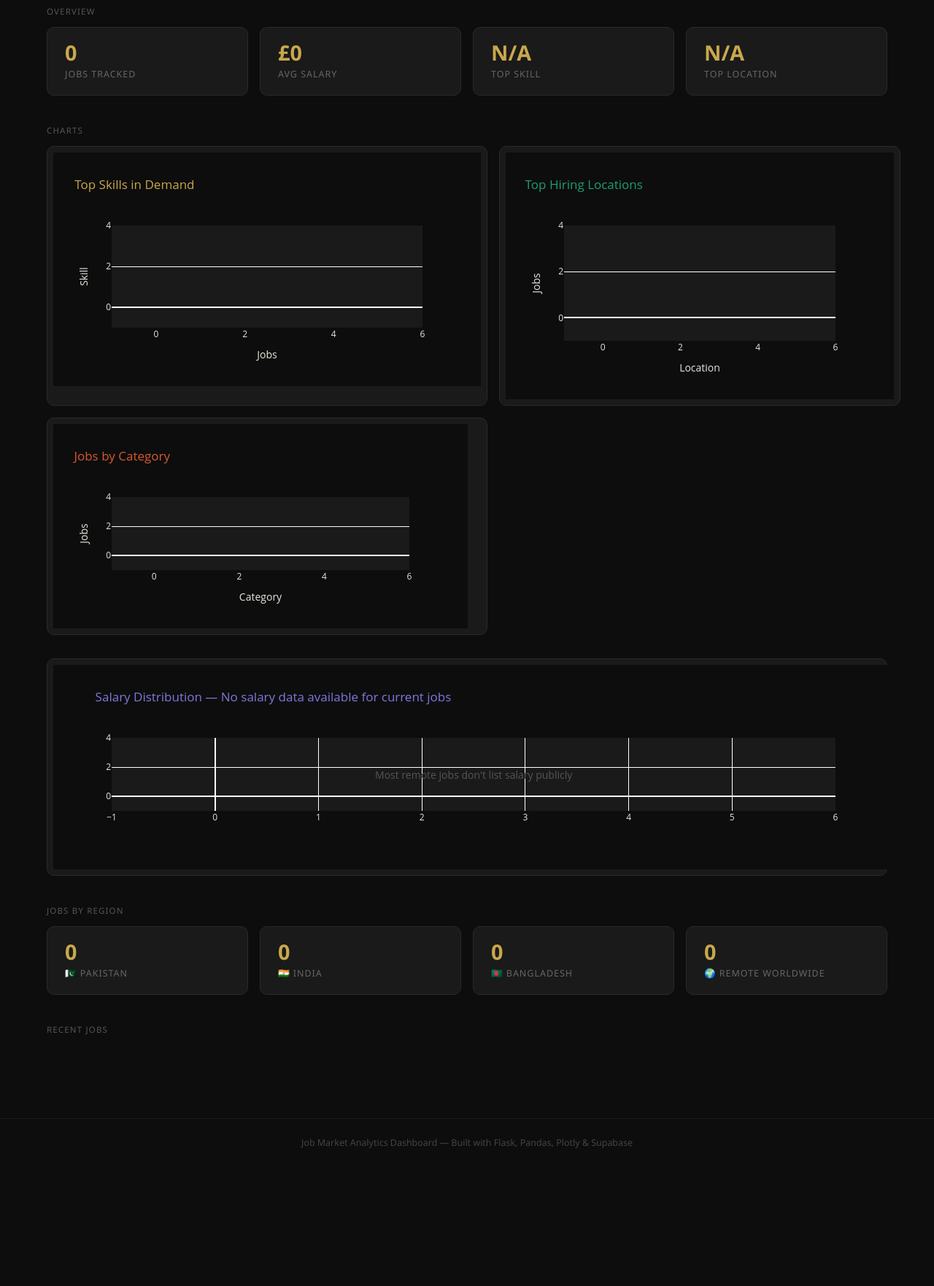
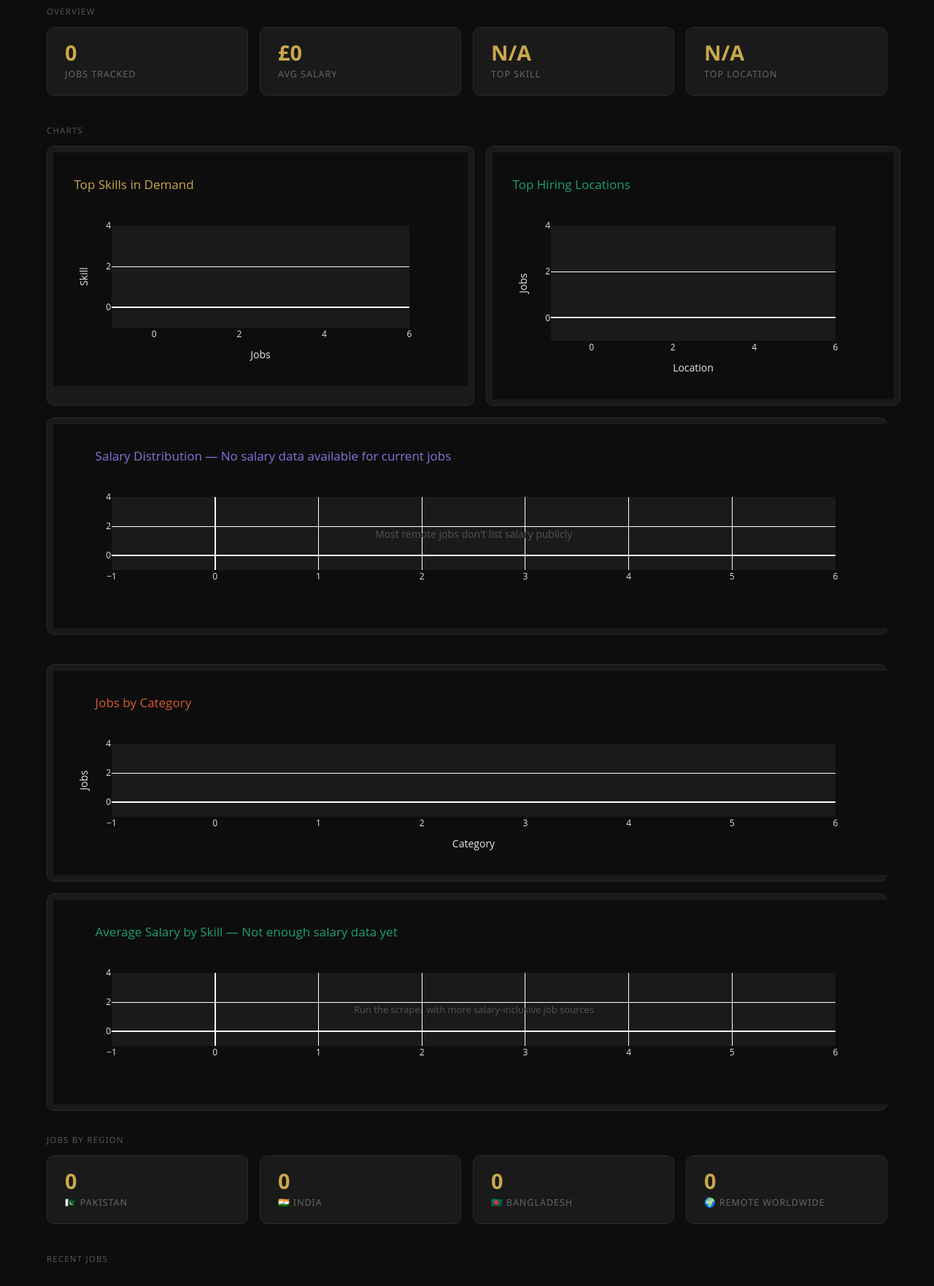
Before and after one commit to Shakir-Raza/job-market-dashboard, a Flask app: page / in a window 1280 px wide. Shown: the part 192-1954 px from the top of the page at 73% size. Before the commit the page ends 1765 px from the top, so only its background shows below. Run offline with Flask 3, Linux system fonts and the light colour scheme; data that the repository does not hold is empty; some libraries are stand-ins or nearby versions.

Commit message:
feat: average salary by skill chart

```diff
--- a/app.py
+++ b/app.py
@@ -65,6 +65,36 @@ def dashboard():
     location_counts = Counter(locations).most_common(5)
     # category breakdown
     category_counts = Counter([j["category"] for j in jobs if j.get("category")]).most_common(8)
+
+    # avg salary by skill
+
+    skill_salary = {}
+    skill_salary_count = {}
+    for job in jobs:
+        sal = job.get("salary_min")
+        if not sal:
+            continue
+        try:
+            sal = float(sal)
+            if sal < 1000:
+                continue
+        except:
+            continue
+        for skill in (job.get("skills") or []):
+            if skill not in skill_salary:
+                skill_salary[skill] = 0
+                skill_salary_count[skill] = 0
+
+            skill_salary[skill] += sal
+            skill_salary_count[skill] += 1
+
+# only include skills with at least 3 salary data points
+    skill_avg_salary = {
+        skill: round(skill_salary[skill] / skill_salary_count[skill])
+        for skill in skill_salary
+        if skill_salary_count[skill] >= 3
+}
+    skill_avg_salary = dict(sorted(skill_avg_salary.items(), key=lambda x: x[1], reverse=True)[:10])
 
     # country breakdown
 
@@ -146,6 +176,44 @@ def dashboard():
         )]
     )
     chart_salary = json.dumps(fig_salary, cls=plotly.utils.PlotlyJSONEncoder)
+
+        # Avg salary by skill chart
+
+    if skill_avg_salary:
+        fig_skill_sal = px.bar(
+
+            x=list(skill_avg_salary.values()),
+            y=list(skill_avg_salary.keys()),
+            orientation="h",
+            title="Average Salary by Skill (£/year)",
+            color_discrete_sequence=["#1D9E75"]
+    )
+
+        fig_skill_sal.update_layout(
+
+            paper_bgcolor="#0d0d0d", plot_bgcolor="#1a1a1a",
+            font_color="#e8e6df", title_font_color="#1D9E75",
+            yaxis=dict(autorange="reversed"),
+            xaxis_title="Avg Salary (£/year)",
+            yaxis_title="Skill",
+            showlegend=False,
+    )
+    else:
+
+        fig_skill_sal = go.Figure()
+        fig_skill_sal.update_layout(
+
+            title="Average Salary by Skill — Not enough salary data yet",
+            paper_bgcolor="#0d0d0d", plot_bgcolor="#1a1a1a",
+            font_color="#e8e6df", title_font_color="#1D9E75",
+            annotations=[dict(
+                text="Run the scraper with more salary-inclusive job sources",
+                x=0.5, y=0.5, xref="paper", yref="paper",
+                showarrow=False, font=dict(color="#555", size=13)
+        )]
+    )
+    chart_skill_salary = json.dumps(fig_skill_sal, cls=plotly.utils.PlotlyJSONEncoder)
+
     return render_template("dashboard.html",
         pakistan_jobs=pakistan_jobs,
         india_jobs=india_jobs,
@@ -162,7 +230,11 @@ def dashboard():
         category_counts=category_counts,
         chart_category=chart_category,
         last_updated=last_updated,
+        chart_skill_salary=chart_skill_salary,
     )
+
+
+
 
 @app.route("/jobs")
 def jobs_page():
--- a/templates/dashboard.html
+++ b/templates/dashboard.html
@@ -52,9 +52,10 @@
   <div class="charts-grid">
     <div class="chart-box" id="chart-skills"></div>
     <div class="chart-box" id="chart-location"></div>
-    <div class="chart-full" id="chart-category" style="margin-bottom: 16px;"></div>
   </div>
   <div class="chart-full" id="chart-salary"></div>
+  <div class="chart-full" id="chart-category" style="margin-bottom: 16px;"></div>
+  <div class="chart-full" id="chart-skill-salary" style="margin-bottom: 16px;"></div>
 
   <div class="section-label" style="margin-top: 32px;">Jobs by Region</div>
   <div class="stats-grid">
@@ -121,6 +122,10 @@
   chartCategory.layout.dragmode = false;
   Plotly.newPlot('chart-category', chartCategory.data, chartCategory.layout, config);
 
+  var chartSkillSalary = {{ chart_skill_salary | safe }};
+chartSkillSalary.layout.dragmode = false;
+Plotly.newPlot('chart-skill-salary', chartSkillSalary.data, chartSkillSalary.layout, config);
+
   Plotly.newPlot('chart-skills', chartSkills.data, chartSkills.layout, config);
   Plotly.newPlot('chart-location', chartLocation.data, chartLocation.layout, config);
   Plotly.newPlot('chart-salary', chartSalary.data, chartSalary.layout, config);
```
